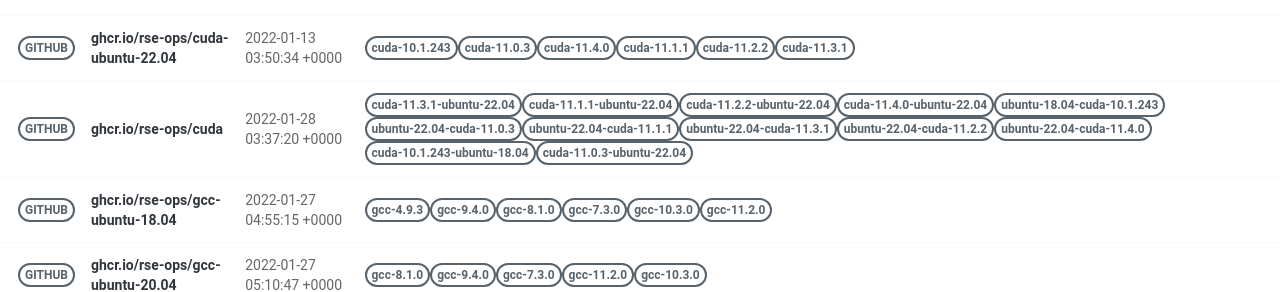
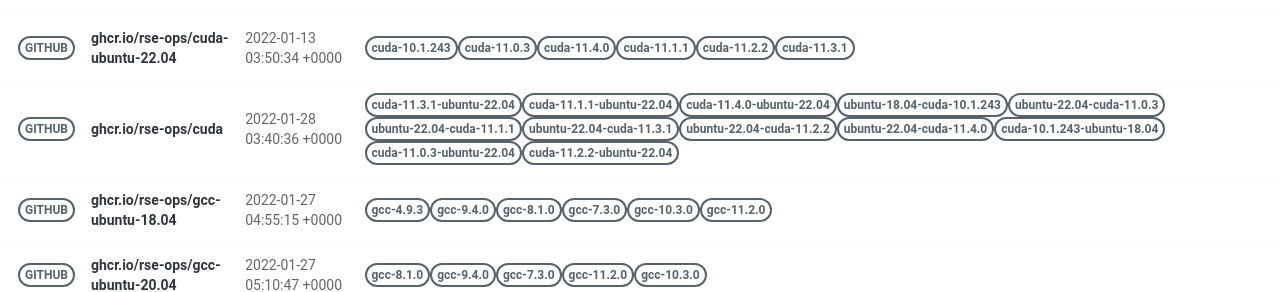
Before and after one commit to rse-ops/docker-images, a Jekyll site: the page built from pages/index.md, in a window 1280 px wide. Shown: the part 414-706 px from the top of the page. Built offline with Jekyll 4.4.1, drawn with Linux system fonts in a browser that asks for light colours; nearby versions of some CDN libraries.

Commit message:
Automated push to update library 2022-01-28

```diff
--- a/_library/ghcr.io-rse-ops-cuda.md
+++ b/_library/ghcr.io-rse-ops-cuda.md
@@ -1,7 +1,7 @@
 ---
 layout: container
 name: ghcr.io/rse-ops/cuda
-updated_at: 2022-01-28 03:37:20.524664
+updated_at: 2022-01-28 03:40:36.523047
 
 
 container_url: https://github.com/orgs/rse-ops/packages/container/package/cuda
```
Also changed, not shown: other parts of _library/ghcr.io-rse-ops-cuda.md (+3 -3 lines).
